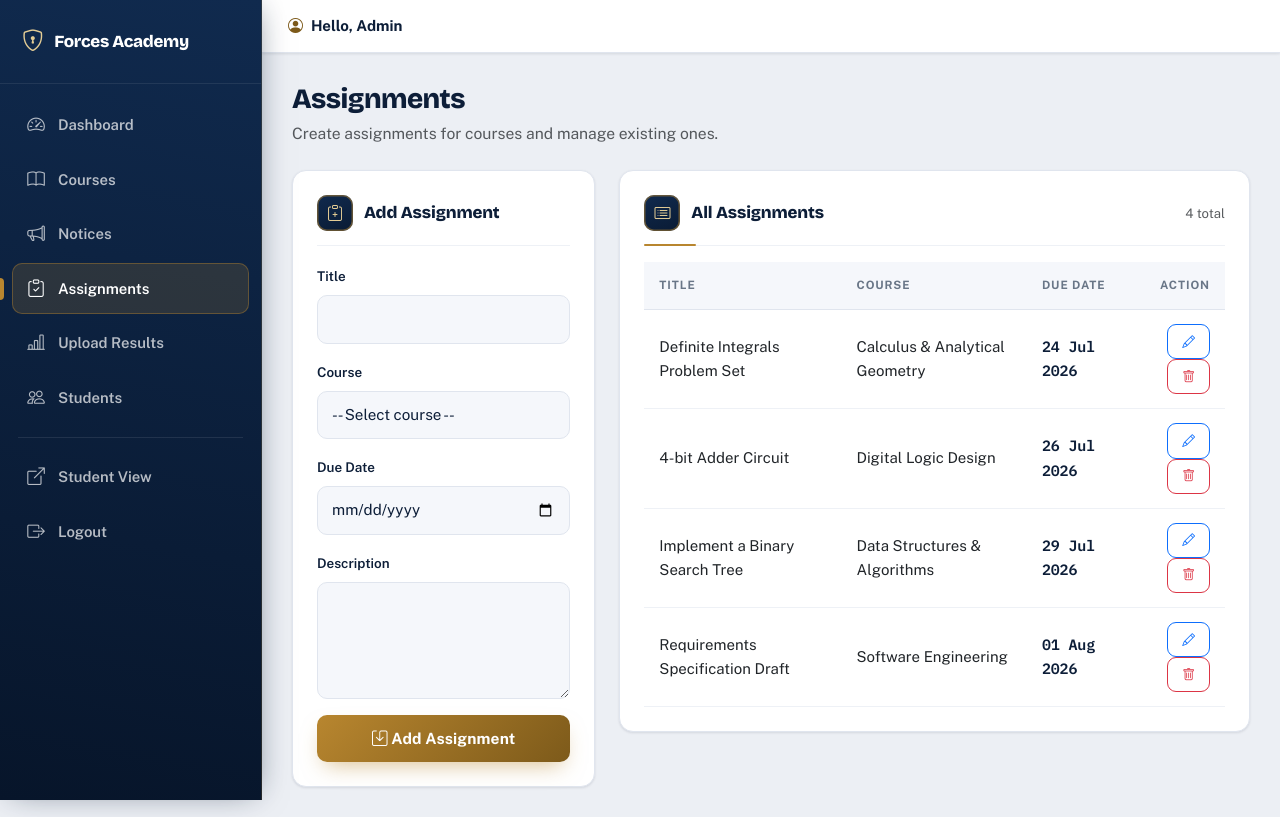
After one commit to farhadali043/forces-academy-lms, a PHP site: page /admin_assignments.php in a window 1280 px wide. The commit adds this page. Run offline with PHP 8.4, Linux system fonts and the light colour scheme; a user stored in the database is signed in; data comes from the database, SQL or seed files in the repository; a stand-in replaces the project's code that opens the database connection.

Commit message:
Week 4 - Complete admin panel (upload results, manage assignments)

```diff
--- /dev/null
+++ b/admin_assignments.php
@@ -0,0 +1,166 @@
+<?php
+require_once 'config/db.php';
+require_once 'config/auth.php';
+require_admin();
+
+$error = '';
+
+/* ---- Delete an assignment ---- */
+if (isset($_GET['delete'])) {
+    $delete_id = (int) $_GET['delete'];
+    $stmt = mysqli_prepare($conn, "DELETE FROM assignments WHERE id=?");
+    mysqli_stmt_bind_param($stmt, 'i', $delete_id);
+    mysqli_stmt_execute($stmt);
+    set_flash('success', 'Assignment deleted successfully.');
+    header('Location: admin_assignments.php');
+    exit;
+}
+
+/* ---- Create or update an assignment ---- */
+if ($_SERVER['REQUEST_METHOD'] === 'POST' && ($_POST['action'] ?? '') === 'save_assignment') {
+    $assignment_id = (int) ($_POST['assignment_id'] ?? 0);
+    $title         = trim($_POST['title'] ?? '');
+    $description   = trim($_POST['description'] ?? '');
+    $course_id     = (int) ($_POST['course_id'] ?? 0);
+    $due_date      = trim($_POST['due_date'] ?? '');
+
+    if ($title === '' || $course_id <= 0 || $due_date === '') {
+        $error = 'Title, course and due date are required.';
+    } elseif ($assignment_id > 0) {
+        $stmt = mysqli_prepare($conn, "UPDATE assignments SET title=?, description=?, course_id=?, due_date=? WHERE id=?");
+        mysqli_stmt_bind_param($stmt, 'ssisi', $title, $description, $course_id, $due_date, $assignment_id);
+        if (mysqli_stmt_execute($stmt)) {
+            set_flash('success', 'Assignment updated successfully.');
+            header('Location: admin_assignments.php');
+            exit;
+        }
+        $error = 'Unable to update the assignment.';
+    } else {
+        $stmt = mysqli_prepare($conn, "INSERT INTO assignments (title, description, course_id, due_date) VALUES (?, ?, ?, ?)");
+        mysqli_stmt_bind_param($stmt, 'ssis', $title, $description, $course_id, $due_date);
+        if (mysqli_stmt_execute($stmt)) {
+            set_flash('success', 'Assignment added successfully.');
+            header('Location: admin_assignments.php');
+            exit;
+        }
+        $error = 'Unable to add the assignment.';
+    }
+}
+
+/* ---- Load an assignment into the form when editing ---- */
+$edit = null;
+if (isset($_GET['edit'])) {
+    $edit_id = (int) $_GET['edit'];
+    $stmt = mysqli_prepare($conn, "SELECT id, title, description, course_id, due_date FROM assignments WHERE id=? LIMIT 1");
+    mysqli_stmt_bind_param($stmt, 'i', $edit_id);
+    mysqli_stmt_execute($stmt);
+    $edit = mysqli_fetch_assoc(mysqli_stmt_get_result($stmt));
+}
+
+$courses = mysqli_query($conn, "SELECT id, course_name FROM courses ORDER BY course_name ASC");
+
+$assignments = mysqli_query($conn, "
+    SELECT a.id, a.title, a.due_date, c.course_name
+    FROM assignments a
+    LEFT JOIN courses c ON c.id = a.course_id
+    ORDER BY a.due_date ASC");
+
+$page_title    = 'Assignments';
+$page_subtitle = 'Create assignments for courses and manage existing ones.';
+$active        = 'assignments';
+require 'admin_partials/header.php';
+?>
+
+<div class="row g-4">
+  <div class="col-xl-4">
+    <div class="card p-4">
+      <h5 class="form-card-title">
+        <i class="bi <?php echo $edit ? 'bi-pencil-square' : 'bi-clipboard-plus'; ?>"></i>
+        <?php echo $edit ? 'Edit Assignment' : 'Add Assignment'; ?>
+      </h5>
+
+      <?php if ($edit): ?>
+        <div class="editing-banner">
+          <span>Editing "<?php echo e($edit['title']); ?>"</span>
+          <a href="admin_assignments.php">Cancel</a>
+        </div>
+      <?php endif; ?>
+
+      <form method="POST">
+        <input type="hidden" name="action" value="save_assignment">
+        <input type="hidden" name="assignment_id" value="<?php echo $edit ? (int) $edit['id'] : 0; ?>">
+
+        <div class="mb-3">
+          <label class="form-label">Title</label>
+          <input class="form-control form-control-solid" name="title" value="<?php echo $edit ? e($edit['title']) : ''; ?>" required>
+        </div>
+
+        <div class="mb-3">
+          <label class="form-label">Course</label>
+          <select class="form-select form-control-solid" name="course_id" required>
+            <option value="">-- Select course --</option>
+            <?php while ($c = mysqli_fetch_assoc($courses)): ?>
+              <option value="<?php echo (int) $c['id']; ?>" <?php echo ($edit && (int) $edit['course_id'] === (int) $c['id']) ? 'selected' : ''; ?>>
+                <?php echo e($c['course_name']); ?>
+              </option>
+            <?php endwhile; ?>
+          </select>
+        </div>
+
+        <div class="mb-3">
+          <label class="form-label">Due Date</label>
+          <input type="date" class="form-control form-control-solid" name="due_date" value="<?php echo $edit ? e($edit['due_date']) : ''; ?>" required>
+        </div>
+
+        <div class="mb-3">
+          <label class="form-label">Description</label>
+          <textarea class="form-control form-control-solid" name="description" rows="4"><?php echo $edit ? e($edit['description']) : ''; ?></textarea>
+        </div>
+
+        <button class="btn btn-auth-primary w-100" type="submit">
+          <i class="bi bi-save"></i> <?php echo $edit ? 'Update Assignment' : 'Add Assignment'; ?>
+        </button>
+      </form>
+    </div>
+  </div>
+
+  <div class="col-xl-8">
+    <div class="card p-4">
+      <div class="section-header mb-3">
+        <h5 class="section-title mb-0"><i class="bi bi-card-list"></i> All Assignments</h5>
+        <span class="text-muted small"><?php echo (int) mysqli_num_rows($assignments); ?> total</span>
+      </div>
+
+      <?php if (mysqli_num_rows($assignments) > 0): ?>
+        <div class="table-responsive">
+          <table class="table align-middle table-modern mb-0">
+            <thead>
+              <tr><th>Title</th><th>Course</th><th>Due Date</th><th class="text-end">Action</th></tr>
+            </thead>
+            <tbody>
+              <?php while ($a = mysqli_fetch_assoc($assignments)): ?>
+                <tr>
+                  <td><?php echo e($a['title']); ?></td>
+                  <td><?php echo e($a['course_name'] ?? '—'); ?></td>
+                  <td class="record"><?php echo $a['due_date'] ? date('d M Y', strtotime($a['due_date'])) : '—'; ?></td>
+                  <td class="text-end">
+                    <a class="btn btn-sm btn-outline-primary btn-icon-edit" href="admin_assignments.php?edit=<?php echo (int) $a['id']; ?>"><i class="bi bi-pencil"></i></a>
+                    <a class="btn btn-sm btn-outline-danger btn-icon-danger" href="admin_assignments.php?delete=<?php echo (int) $a['id']; ?>" onclick="return confirm('Delete this assignment?');"><i class="bi bi-trash"></i></a>
+                  </td>
+                </tr>
+              <?php endwhile; ?>
+            </tbody>
+          </table>
+        </div>
+      <?php else: ?>
+        <div class="empty-state">
+          <i class="bi bi-clipboard-check"></i>
+          <h5>No assignments yet</h5>
+          <p class="text-muted mb-0">Add the first assignment using the form.</p>
+        </div>
+      <?php endif; ?>
+    </div>
+  </div>
+</div>
+
+<?php require 'admin_partials/footer.php'; ?>
--- a/admin_dashboard.php
+++ b/admin_dashboard.php
@@ -6,7 +6,7 @@ require_admin();
 $stats = [
     'students'  => (int) mysqli_fetch_assoc(mysqli_query($conn, "SELECT COUNT(*) AS total FROM students"))['total'],
     'courses'   => (int) mysqli_fetch_assoc(mysqli_query($conn, "SELECT COUNT(*) AS total FROM courses"))['total'],
-    'materials' => (int) mysqli_fetch_assoc(mysqli_query($conn, "SELECT COUNT(*) AS total FROM course_materials"))['total'],
+    'assignments' => (int) mysqli_fetch_assoc(mysqli_query($conn, "SELECT COUNT(*) AS total FROM assignments"))['total'],
     'notices'   => (int) mysqli_fetch_assoc(mysqli_query($conn, "SELECT COUNT(*) AS total FROM notices"))['total'],
 ];
 
@@ -31,7 +31,7 @@ require 'admin_partials/header.php';
 <div class="row g-3 mb-4">
   <div class="col-6 col-md-3"><div class="mini-stat-card"><span class="mini-stat-icon"><i class="bi bi-people"></i></span><div><h3><?php echo $stats['students']; ?></h3><p>Students</p></div></div></div>
   <div class="col-6 col-md-3"><div class="mini-stat-card"><span class="mini-stat-icon"><i class="bi bi-book"></i></span><div><h3><?php echo $stats['courses']; ?></h3><p>Courses</p></div></div></div>
-  <div class="col-6 col-md-3"><div class="mini-stat-card"><span class="mini-stat-icon"><i class="bi bi-folder2-open"></i></span><div><h3><?php echo $stats['materials']; ?></h3><p>Materials</p></div></div></div>
+  <div class="col-6 col-md-3"><div class="mini-stat-card"><span class="mini-stat-icon"><i class="bi bi-clipboard-check"></i></span><div><h3><?php echo $stats['assignments']; ?></h3><p>Assignments</p></div></div></div>
   <div class="col-6 col-md-3"><div class="mini-stat-card"><span class="mini-stat-icon"><i class="bi bi-megaphone"></i></span><div><h3><?php echo $stats['notices']; ?></h3><p>Notices</p></div></div></div>
 </div>
 
@@ -116,6 +116,7 @@ require 'admin_partials/header.php';
       <div class="d-grid gap-2">
         <a class="btn btn-auth-primary" href="admin_courses.php"><i class="bi bi-plus-circle"></i> Add a Course</a>
         <a class="btn btn-auth-primary" href="admin_notices.php"><i class="bi bi-megaphone"></i> Publish a Notice</a>
+        <a class="btn btn-auth-primary" href="admin_results.php"><i class="bi bi-bar-chart-line"></i> Upload Results</a>
         <a class="btn btn-outline-primary" href="admin_students.php"><i class="bi bi-people"></i> Review Students</a>
       </div>
     </div>
--- a/admin_login.php
+++ b/admin_login.php
@@ -47,7 +47,7 @@ if ($_SERVER['REQUEST_METHOD'] === 'POST') {
     </div>
 
     <h2 class="auth-title">Admin Login</h2>
-
+    <p class="auth-subtitle">Manage courses, notices, and materials</p>
 
     <?php if ($error): ?>
       <div class="alert alert-danger-custom"><i class="bi bi-exclamation-circle"></i> <?php echo e($error); ?></div>
--- a/admin_partials/header.php
+++ b/admin_partials/header.php
@@ -24,8 +24,10 @@ if ($flash) {
 $nav_items = [
     'dashboard' => ['admin_dashboard.php', 'bi-speedometer2', 'Dashboard'],
     'courses'   => ['admin_courses.php',   'bi-book',         'Courses'],
-    'notices'   => ['admin_notices.php',   'bi-megaphone',    'Notices'],
-    'students'  => ['admin_students.php',  'bi-people',       'Students'],
+    'notices'     => ['admin_notices.php',     'bi-megaphone',       'Notices'],
+    'assignments' => ['admin_assignments.php', 'bi-clipboard-check', 'Assignments'],
+    'results'     => ['admin_results.php',     'bi-bar-chart-line',  'Upload Results'],
+    'students'    => ['admin_students.php',    'bi-people',          'Students'],
 ];
 ?>
 <!DOCTYPE html>
--- a/forces_academy_lms_database.sql
+++ b/forces_academy_lms_database.sql
@@ -111,7 +111,7 @@ ON DUPLICATE KEY UPDATE password = VALUES(password), email = VALUES(email);
 --   Email:    farhad.ali@student.forces.edu.pk
 --   Password: 12345
 INSERT INTO students (full_name, email, password, roll_number, class) VALUES
-('Farhad Ali', 'farhad.ali@student.forces.edu.pk', '$2b$10$DmFnDfmNkjlX8r.Cb7ZLm.2Oh3c9HDgfuDdL0J1ddm8Lznf9u8aoi', '2024-BS-SE-023', 'BS Computer Science — 4th');
+('Farhad Ali', 'farhad.ali@student.forces.edu.pk', '$2b$10$DmFnDfmNkjlX8r.Cb7ZLm.2Oh3c9HDgfuDdL0J1ddm8Lznf9u8aoi', 'FA23-BSCS-014', 'BS Computer Science - 4th');
 
 -- Courses (fresh set with distinct instructors)
 INSERT INTO courses (course_name, description, teacher_name) VALUES
--- a/login.php
+++ b/login.php
@@ -75,6 +75,7 @@ if ($_SERVER['REQUEST_METHOD'] === 'POST') {
     </div>
 
     <p class="auth-footer">No account? <a href="register.php">Create one</a></p>
+    <p class="text-center text-muted mt-2 mb-0" style="font-size:.76rem;letter-spacing:.04em;">Project by Farhad Ali</p>
   </div>
 </div>
 <script src="js/main.js"></script>
```
Also changed, not shown: admin_results.php (added, +175 -0 lines), README.md.
